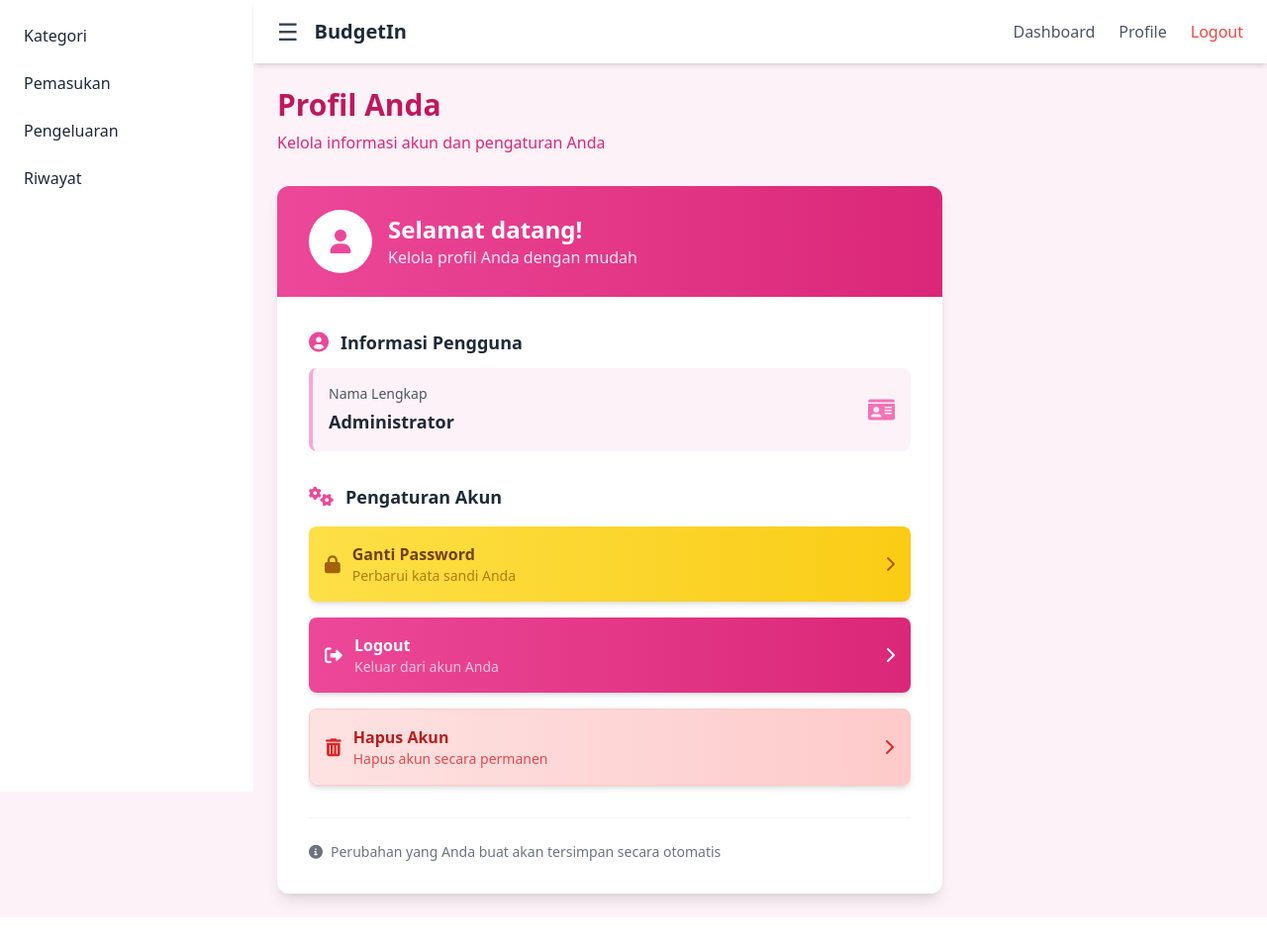
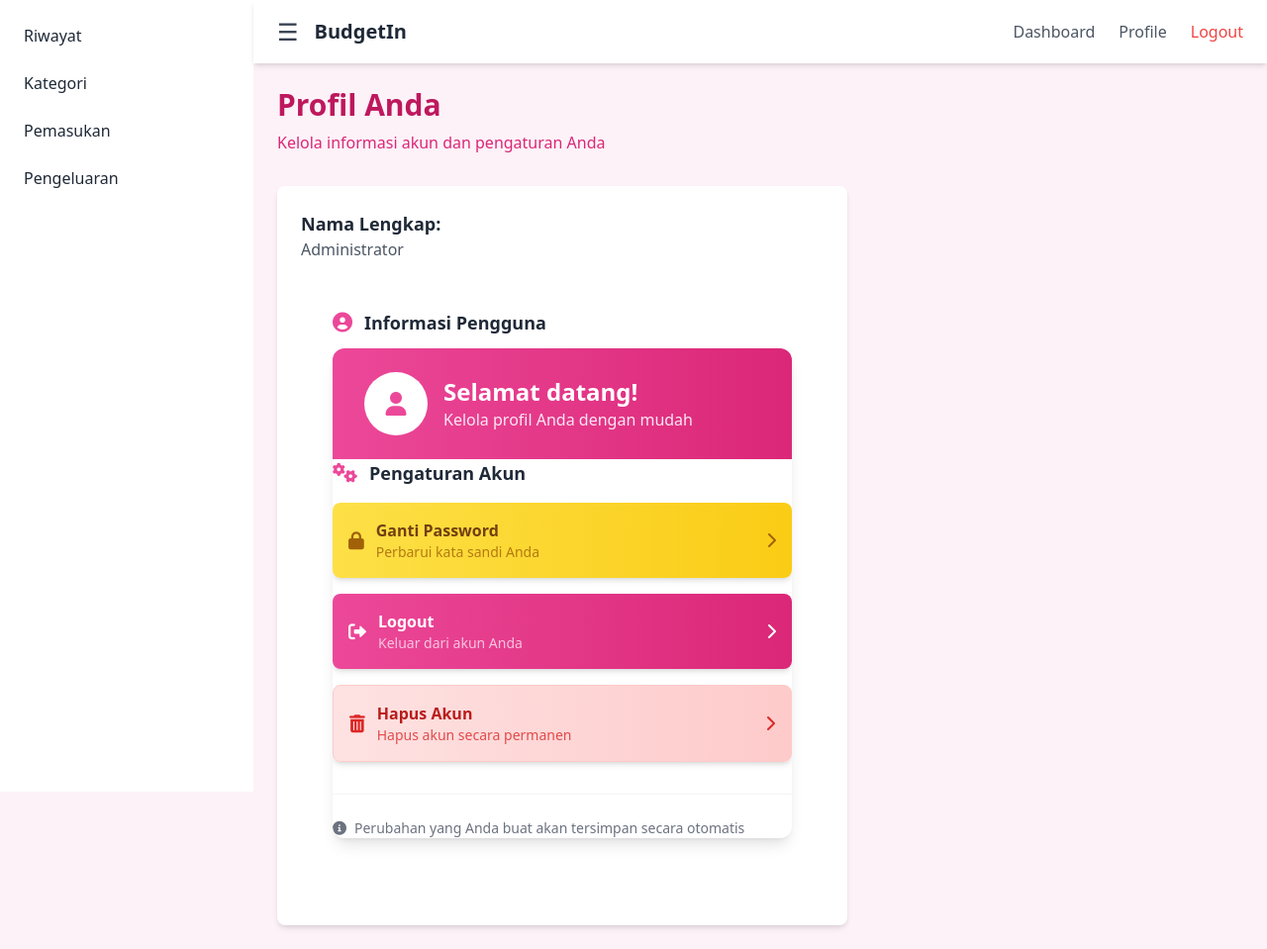
Before and after one commit to baralul/BudgetIn, a PHP site: page /pages/tables/profile.php in a window 1280 px wide. Shown: the whole page at 99% size. Before the commit the page ends 927 px from the top, so only its background shows below. Run offline with PHP 8.4, Linux system fonts and the light colour scheme; a user stored in the database is signed in; some libraries are stand-ins or nearby versions.

Commit message:
mau ngetes dasboard dan be

```diff
--- a/components/header.php
+++ b/components/header.php
@@ -6,7 +6,7 @@
     <h1 class="text-xl font-bold text-gray-800">BudgetIn</h1>
   </div>
   <nav class="flex items-center gap-6">
-    <a href="riwayat.php" class="text-gray-600 hover:text-yellow-600 transition">Dashboard</a>
+    <a href="dashboard.php" class="text-gray-600 hover:text-yellow-600 transition">Dashboard</a>
     <a href="profile.php" class="text-gray-600 hover:text-yellow-600 transition">Profile</a>
     <a href="../../logout.php" class="text-red-500 hover:text-red-600 font-medium transition">Logout</a>
   </nav>
--- a/components/sidebar.php
+++ b/components/sidebar.php
@@ -1,8 +1,8 @@
 <aside id="sidebar" class="w-64 bg-white h-screen transition-all duration-300">
   <nav class="flex flex-col p-4 space-y-2">
+    <a href="riwayat.php" class="text-gray-800 hover:bg-yellow-200 p-2 rounded">Riwayat</a>
     <a href="kategori.php" class="text-gray-800 hover:bg-yellow-200 p-2 rounded">Kategori</a>
     <a href="pemasukan.php" class="text-gray-800 hover:bg-yellow-200 p-2 rounded">Pemasukan</a>
     <a href="pengeluaran.php" class="text-gray-800 hover:bg-yellow-200 p-2 rounded">Pengeluaran</a>
-    <a href="riwayat.php" class="text-gray-800 hover:bg-yellow-200 p-2 rounded">Riwayat</a>
   </nav>
 </aside>
--- a/logout.php
+++ b/logout.php
@@ -1,12 +1,8 @@
 <?php
 session_start();
-
-// Hapus semua session
 $_SESSION = [];
 session_unset();
 session_destroy();
-
-// Redirect ke halaman login
 header("Location: pages/forms/account_login.php");
 exit;
 ?>
--- a/pages/tables/profile.php
+++ b/pages/tables/profile.php
@@ -1,13 +1,11 @@
 <?php
 session_start();
 
-// Cek apakah user sudah login
 if (!isset($_SESSION['user_id'])) {
     header("Location: ../forms/account_login.php");
     exit;
 }
 
-// Ambil data user dari session (bisa dikembangkan ambil dari database jika diperlukan)
 $nama = $_SESSION['nama_lengkap'] ?? 'Pengguna';
 ?>
 
@@ -28,55 +26,43 @@ $nama = $_SESSION['nama_lengkap'] ?? 'Pengguna';
       <?php include '../../components/header.php'; ?>
 
       <main class="p-6">
-        <!-- Header Section -->
         <div class="mb-8">
           <h1 class="text-3xl font-bold text-pink-700 mb-2">Profil Anda</h1>
           <p class="text-pink-600">Kelola informasi akun dan pengaturan Anda</p>
         </div>
 
-        <!-- Profile Card -->
-        <div class="bg-white rounded-xl shadow-lg overflow-hidden max-w-2xl">
-          <!-- Profile Header -->
-          <div class="bg-gradient-to-r from-pink-500 to-pink-600 px-8 py-6">
-            <div class="flex items-center space-x-4">
-              <div class="w-16 h-16 bg-white rounded-full flex items-center justify-center">
-                <i class="fas fa-user text-pink-500 text-2xl"></i>
-              </div>
-              <div>
-                <h2 class="text-2xl font-bold text-white">Selamat datang!</h2>
-                <p class="text-pink-100">Kelola profil Anda dengan mudah</p>
-              </div>
-            </div>
+        <div class="bg-white p-6 rounded-lg shadow-md max-w-xl space-y-4">
+          <div>
+            <p class="text-lg font-semibold text-gray-800">Nama Lengkap:</p>
+            <p class="text-gray-600"><?= htmlspecialchars($nama) ?></p>
           </div>
 
-          <!-- Profile Content -->
           <div class="p-8">
-            <!-- User Information -->
             <div class="mb-8">
               <div class="flex items-center mb-3">
                 <i class="fas fa-user-circle text-pink-500 text-xl mr-3"></i>
                 <h3 class="text-lg font-semibold text-gray-800">Informasi Pengguna</h3>
               </div>
 
-              <div class="bg-pink-50 rounded-lg p-4 border-l-4 border-pink-300">
-                <div class="flex justify-between items-center">
+            <div class="bg-white rounded-xl shadow-lg overflow-hidden max-w-2xl">
+              <div class="bg-gradient-to-r from-pink-500 to-pink-600 px-8 py-6">
+                <div class="flex items-center space-x-4">
+                  <div class="w-16 h-16 bg-white rounded-full flex items-center justify-center">
+                    <i class="fas fa-user text-pink-500 text-2xl"></i>
+                  </div>
                   <div>
-                    <p class="text-sm font-medium text-gray-600 mb-1">Nama Lengkap</p>
-                    <p class="text-lg font-semibold text-gray-800"><?= htmlspecialchars($nama) ?></p>
+                    <h2 class="text-2xl font-bold text-white">Selamat datang!</h2>
+                    <p class="text-pink-100">Kelola profil Anda dengan mudah</p>
                   </div>
-                  <i class="fas fa-id-card text-pink-400 text-2xl"></i>
                 </div>
-              </div>
             </div>
 
-            <!-- Action Buttons -->
             <div class="space-y-4">
               <div class="flex items-center mb-4">
                 <i class="fas fa-cogs text-pink-500 text-xl mr-3"></i>
                 <h3 class="text-lg font-semibold text-gray-800">Pengaturan Akun</h3>
               </div>
 
-              <!-- Change Password Button -->
               <a href="../forms/account_change_password.php"
                  class="group flex items-center justify-between w-full bg-gradient-to-r from-yellow-300 to-yellow-400 hover:from-yellow-400 hover:to-yellow-500 text-yellow-900 p-4 rounded-lg transition-all duration-200 transform hover:scale-[1.02] shadow-md hover:shadow-lg">
                 <div class="flex items-center">
@@ -89,7 +75,6 @@ $nama = $_SESSION['nama_lengkap'] ?? 'Pengguna';
                 <i class="fas fa-chevron-right text-yellow-700 group-hover:translate-x-1 transition-transform"></i>
               </a>
 
-              <!-- Logout Button -->
               <a href="../../logout.php"
                  class="group flex items-center justify-between w-full bg-gradient-to-r from-pink-500 to-pink-600 hover:from-pink-600 hover:to-pink-700 text-white p-4 rounded-lg transition-all duration-200 transform hover:scale-[1.02] shadow-md hover:shadow-lg">
                 <div class="flex items-center">
@@ -102,7 +87,6 @@ $nama = $_SESSION['nama_lengkap'] ?? 'Pengguna';
                 <i class="fas fa-chevron-right text-white group-hover:translate-x-1 transition-transform"></i>
               </a>
 
-              <!-- Delete Account Button -->
               <a href="../forms/account_delete.php"
                  class="group flex items-center justify-between w-full bg-gradient-to-r from-red-100 to-red-200 hover:from-red-200 hover:to-red-300 text-red-700 p-4 rounded-lg transition-all duration-200 transform hover:scale-[1.02] shadow-md hover:shadow-lg border border-red-200">
                 <div class="flex items-center">
@@ -116,7 +100,6 @@ $nama = $_SESSION['nama_lengkap'] ?? 'Pengguna';
               </a>
             </div>
 
-            <!-- Additional Info -->
             <div class="mt-8 pt-6 border-t border-gray-100">
               <div class="flex items-center text-sm text-gray-500">
                 <i class="fas fa-info-circle mr-2"></i>
```
